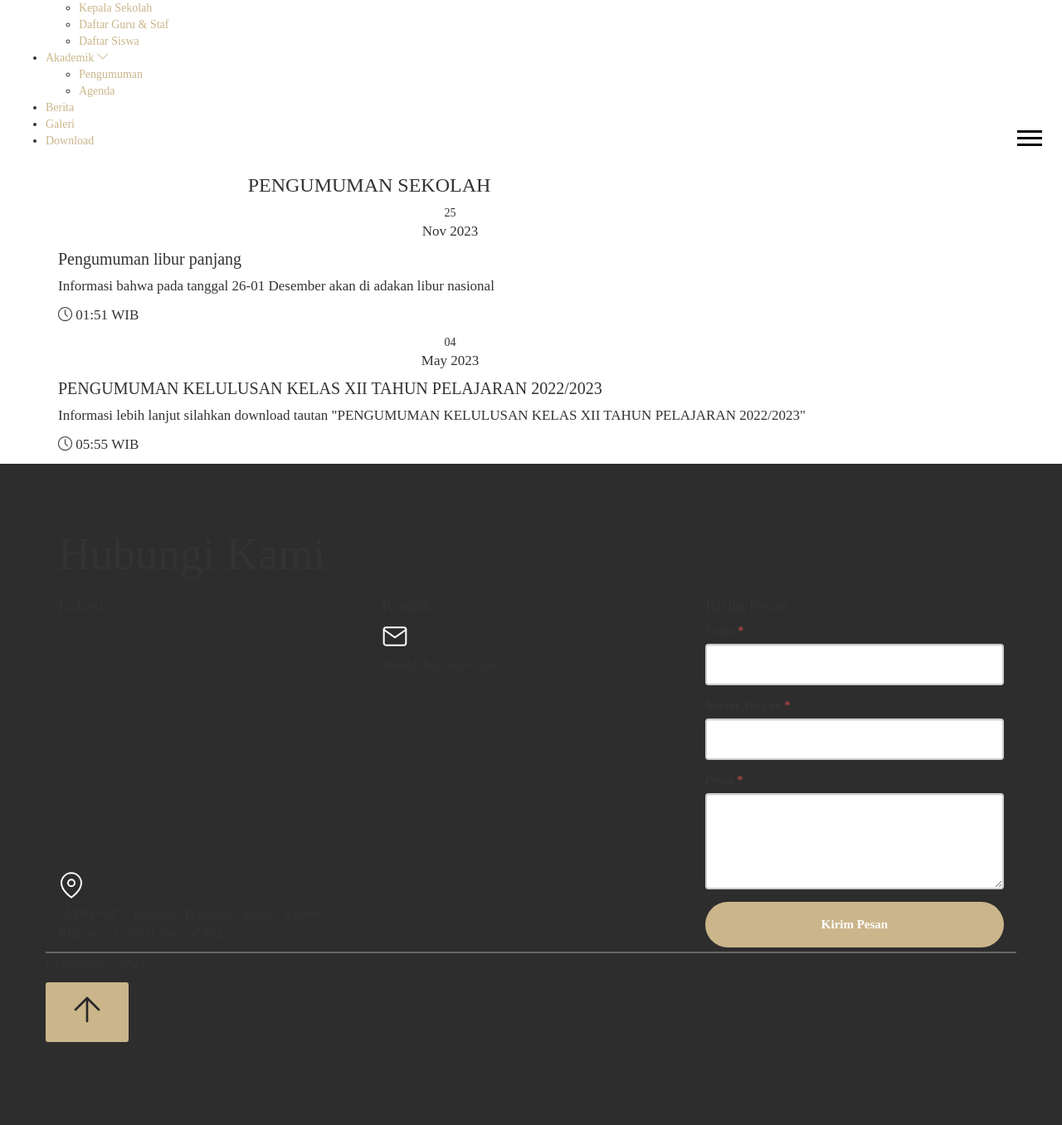
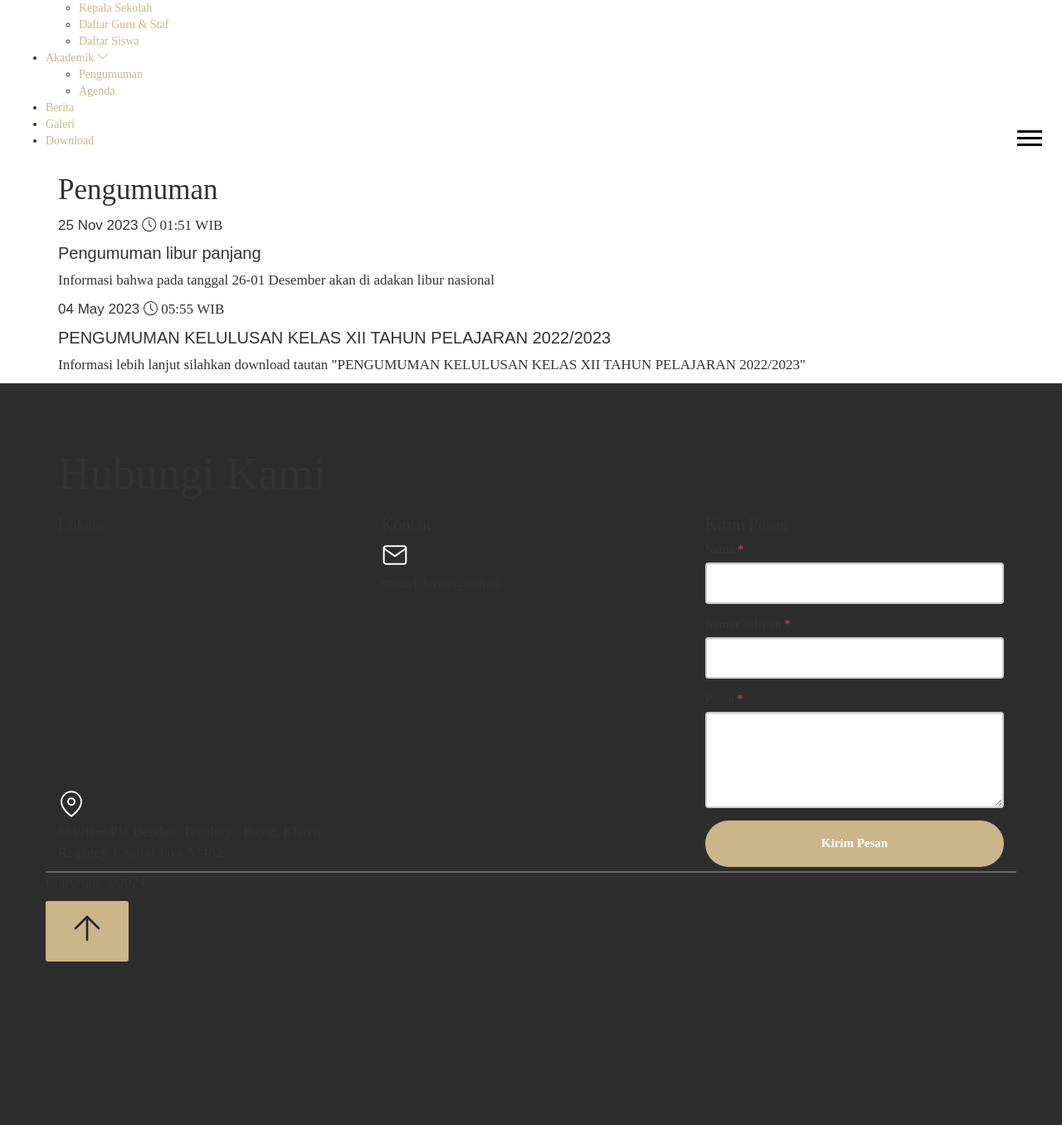
Before and after one commit to daffaputradamar/si-sekolah, a CodeIgniter app: page /database/index.php/pengumuman/index in a window 1280 px wide. Shown: the part 207-1563 px from the top of the page at 83% size. After the commit the page ends 1366 px from the top, so only its background shows below. Run offline with CodeIgniter, Linux system fonts and the light colour scheme; data comes from the database, SQL or seed files in the repository; some libraries are stand-ins or nearby versions; grey boxes are pictures that could not be loaded.

Commit message:
revamp agenda & pengumuman

```diff
--- a/application/controllers/Pengumuman.php
+++ b/application/controllers/Pengumuman.php
@@ -1,53 +1,65 @@
 <?php
-class Pengumuman extends CI_Controller{
-	function __construct(){
+class Pengumuman extends CI_Controller
+{
+	function __construct()
+	{
 		parent::__construct();
 		$this->load->model('m_pengumuman');
 		$this->load->model('m_pengunjung');
 		$this->m_pengunjung->count_visitor();
 	}
-	function index(){
-		$jum=$this->m_pengumuman->pengumuman();
-        $page=$this->uri->segment(3);
-        if(!$page):
+	function index()
+	{
+		$jum = $this->m_pengumuman->pengumuman();
+		$page = $this->uri->segment(3);
+		if (!$page) :
 			$offset = 0;
-        else:
+		else :
 			$offset = $page;
 		endif;
-        $limit=7;
+		$limit = 7;
 		$config['base_url'] = base_url() . 'pengumuman/index/';
 		$config['total_rows'] = $jum->num_rows();
 		$config['per_page'] = $limit;
 		$config['uri_segment'] = 3;
 		//Tambahan untuk styling
-	          $config['full_tag_open']    = '<div class="pagging text-center"><nav><ul class="pagination justify-content-center">';
-	          $config['full_tag_close']   = '</ul></nav></div>';
-	          $config['num_tag_open']     = '<li class="page-item"><span class="page-link">';
+		$config['full_tag_open']    = '<div class="pagging text-center"><nav><ul class="pagination justify-content-center align-items-center">';
+		$config['num_tag_open']     = '<li class="page-item"><span class="page-link border-0 px-3" style="font-size: 20px;">';
 		$config['num_tag_close']    = '</span></li>';
-	          $config['cur_tag_open']     = '<li class="page-item"><span class="page-link">';
+
+		$config['cur_tag_open']     = '<li class="page-item"><span class="page-link border-0 px-3" style="font-size: 20px;">';
 		$config['cur_tag_close']    = '<span class="sr-only">(current)</span></span></li>';
-	          $config['next_tag_open']    = '<li class="page-item"><span class="page-link">';
+
+		$config['next_tag_open']    = '<li class="page-item"><span class="page-link border-0 px-3" style="font-size: 20px;">';
 		$config['next_tagl_close']  = '<span aria-hidden="true">&raquo;</span></span></li>';
-	          $config['prev_tag_open']    = '<li class="page-item"><span class="page-link">';
+		$config['prev_tag_open']    = '<li class="page-item"><span class="page-link border-0 px-3" style="font-size: 20px;">';
 		$config['prev_tagl_close']  = '</span>Next</li>';
-	          $config['first_tag_open']   = '<li class="page-item"><span class="page-link">';
+
+		$config['first_tag_open']   = '<li class="page-item"><span class="page-link border-0 px-3" style="font-size: 20px;">';
 		$config['first_tagl_close'] = '</span></li>';
-	          $config['last_tag_open']    = '<li class="page-item"><span class="page-link">';
+		$config['last_tag_open']    = '<li class="page-item"><span class="page-link border-0 px-3" style="font-size: 20px;">';
 		$config['last_tagl_close']  = '</span></li>';
-            $config['first_link'] = 'Awal';
-            $config['last_link'] = 'Akhir';
-            $config['next_link'] = 'Next >>';
-            $config['prev_link'] = '<< Prev';
+
+		$config['first_link'] = false;
+		$config['last_link'] = false;
+		$config['next_link'] = '<svg width="30" height="30" viewBox="0 0 30 30" fill="none" xmlns="http://www.w3.org/2000/svg">
+						<rect x="0.5" y="0.5" width="29" height="29" rx="14.5" stroke="#343a40"/>
+						<path d="M12 21L18 15L12 9" stroke="#343a40" stroke-width="1.5" stroke-linecap="round" stroke-linejoin="round"/>
+						</svg>
+						';
+		$config['prev_link'] = '<svg width="30" height="30" viewBox="0 0 30 30" fill="none" xmlns="http://www.w3.org/2000/svg">
+						<rect x="0.5" y="0.5" width="29" height="29" rx="14.5" stroke="#343a40"/>
+						<path d="M18 21L12 15L18 9" stroke="#343a40" stroke-width="1.5" stroke-linecap="round" stroke-linejoin="round"/>
+						</svg>
+						';
 		$this->pagination->initialize($config);
 
-            $this->data['page'] =$this->pagination->create_links();
+		$this->data['page'] = $this->pagination->create_links();
 
-            $this->data['data']=$this->m_pengumuman->pengumuman_perpage($offset,$limit);
+		$this->data['data'] = $this->m_pengumuman->pengumuman_perpage($offset, $limit);
 
 		$this->data['main_view']   = 'depan/v_pengumuman';
 
-            $this->load->view('theme/template',$this->data);
-
+		$this->load->view('theme/template', $this->data);
 	}
-
 }
--- a/application/views/depan/v_pengumuman.php
+++ b/application/views/depan/v_pengumuman.php
@@ -1,35 +1,21 @@
 <div class="recent_event_area my-5">
     <div class="container">
-        <div class="row justify-content-center">
-            <div class="col-lg-8 col-md-10">
-                <div class="section_title text-center mb-70">
-                    <h3 class="mb-45">PENGUMUMAN SEKOLAH</h3>
+        <h2 class="mb-5">Pengumuman</h2>
+        <div class="row">
+        <?php foreach ($data->result() as $row) : ?>
+            <div class="col-md-12 border-bottom mb-4">
+                <p class="mb-0 d-flex align-items-center">
+                    <span class="border border-dark px-3 py-1" style="border-radius: 18px; font-family: 'Poppins', sans-serif;">
+                        <?= date("d M Y", strtotime($row->pengumuman_tanggal)); ?>
+                    </span>
+                    <span class="ml-2"> <i class="flaticon-clock"></i> <?php echo date("H:i", strtotime($row->pengumuman_tanggal)) . ' WIB'; ?></span>
+                </p>
+                <h4 class="mt-4" style="font-family: 'Poppins', sans-serif;"><?= $row->pengumuman_judul; ?></h4>
+                <p class="mb-1"><?= $row->pengumuman_deskripsi; ?></p>
+            </div>
+            <?php endforeach; ?>
+        </div>
 
-                </div>
-            </div>
-        </div>
-        <div class="row justify-content-center">
-            <div class="col-lg-10">
-
-
-                <?php foreach ($data->result() as $row) : ?>
-                    <div class="single_event d-flex align-items-center">
-                        <div class="date text-center">
-                            <span><?php echo date("d", strtotime($row->pengumuman_tanggal)); ?></span>
-                            <p><?php echo date("M Y", strtotime($row->pengumuman_tanggal)); ?></p>
-                        </div>
-                        <div class="event_info px-5 py-3">
-                            <h4><?php echo $row->pengumuman_judul; ?></h4>
-                            <p><?php echo $row->pengumuman_deskripsi; ?></p>
-                            <p><span> <i class="flaticon-clock"></i> <?php echo date("H:i", strtotime($row->pengumuman_tanggal)) . ' WIB'; ?></span> </p>
-                        </div>
-                    </div>
-                <?php endforeach; ?>
-
-            </div>
-            <div class="col-md-12 text-center">
-                <?php echo $page; ?>
-            </div>
-        </div>
+        <nav class="mb-5"><?php echo $page; ?></nav>
     </div>
 </div>
```
Also changed, not shown: application/controllers/Agenda.php (+23 -12 lines), application/views/depan/v_agenda.php (+44 -7 lines). Lines whose indentation alone changed are shown as unchanged.
